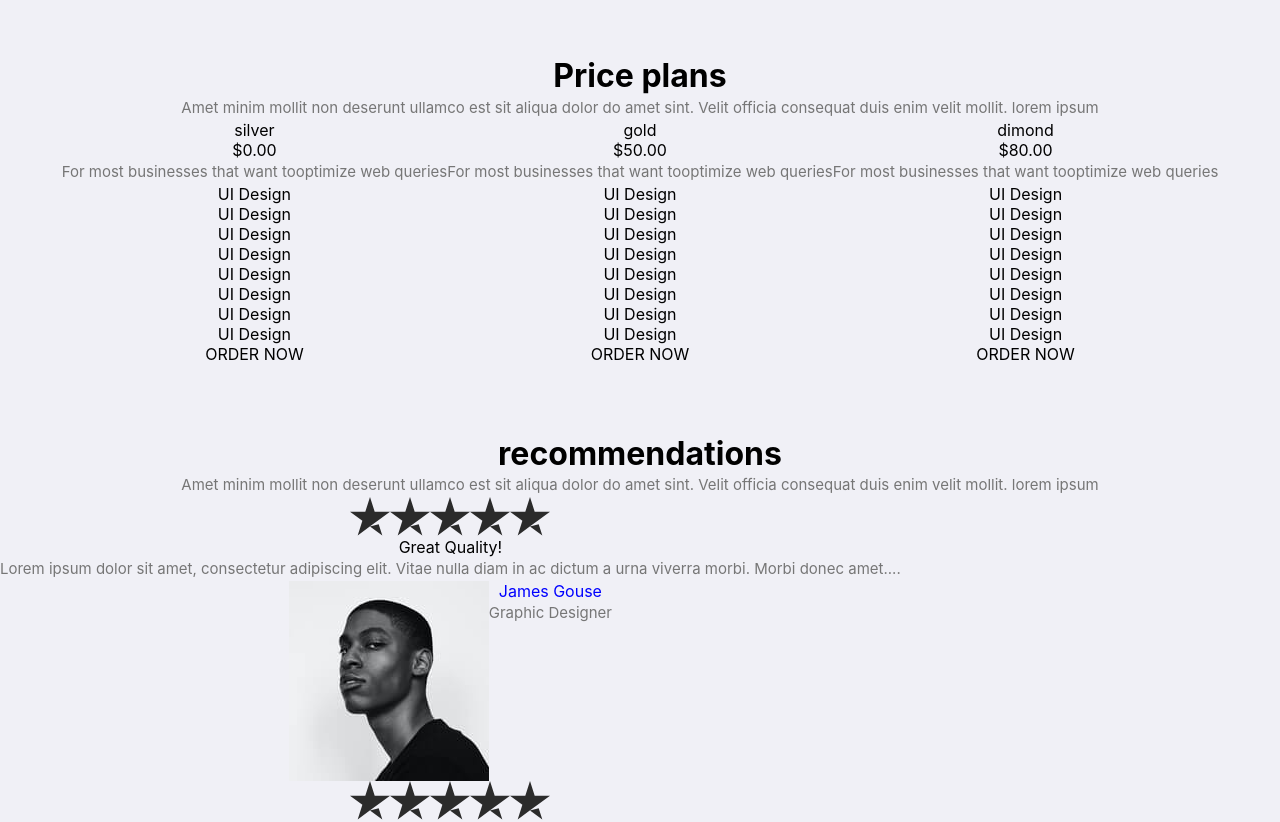
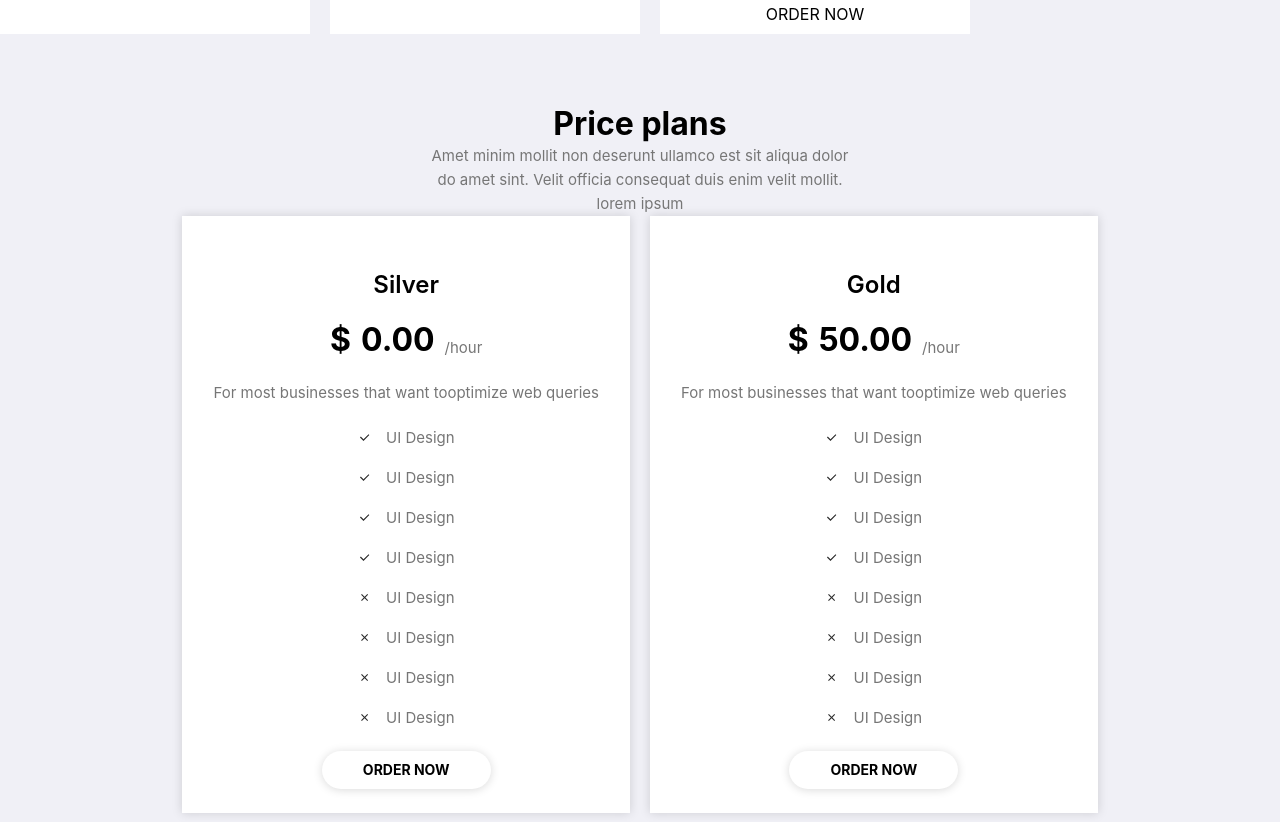
Before and after one commit to adastion/adastion-portfolio-start-project, a React app: page / in a window 1280 px wide. Shown: the part 792-1614 px from the top of the page. Built offline with nearby package versions, Linux system fonts and the light colour scheme.

Commit message:
Price plans

```diff
--- a/src/components/SectionTitle.tsx
+++ b/src/components/SectionTitle.tsx
@@ -2,11 +2,15 @@ import styled from "styled-components";
 
 type SectionTitlePropsType = {
   size?: string;
-}
+  weight?: string;
+};
 
 export const SectionTitle = styled.h2<SectionTitlePropsType>`
-  font-size: ${props => props.size || '32px'};
-  font-weight: 700;
+  font-size: ${(props) => props.size || "32px"};
+  font-weight: ${(props) => props.weight || "700"};
   line-height: 123.6%;
 
+  &::first-letter {
+    text-transform: uppercase;
+  }
 `;
--- a/src/components/Text.tsx
+++ b/src/components/Text.tsx
@@ -5,6 +5,8 @@ type TextPropsType = {
   size?: string;
   weight?: string;
   height?: string;
+  width?: string;
+  position?: string;
 };
 
 export const Text = styled.p<TextPropsType>`
@@ -12,4 +14,6 @@ export const Text = styled.p<TextPropsType>`
   font-weight: ${(props) => props.weight || "400"};
   line-height: ${(props) => props.height || "24px"};
   color: ${Theme.colors.secondary || "#000"};
+  max-width: ${(props) => props.width || "auto"};
+  text-align: ${(props) => props.position || "center"};
 `;
--- a/src/layout/header/banner/Banner.tsx
+++ b/src/layout/header/banner/Banner.tsx
@@ -16,7 +16,7 @@ export const Banner = () => {
         <h1>
           <span>Front-end</span> Developer
         </h1>
-        <Text size={"16px"}>
+        <Text size={"16px"} position={"start"}>
           Lorem ipsum dolor sit amet, consectetur adipiscing elit. Et, volutpat
           feugiat placerat lobortis. Natoque rutrum semper sed suspendisse nunc
           lectus.
--- a/src/layout/section/my_services/MyServices.tsx
+++ b/src/layout/section/my_services/MyServices.tsx
@@ -10,7 +10,7 @@ export const MyServices = () => {
     <section>
       <FlexWrapper direction={"column"} align={"center"}>
         <SectionTitle>My services</SectionTitle>
-        <Text>
+        <Text width={"438px"}>
           Amet minim mollit non deserunt ullamco est sit aliqua dolor do amet
           sint. Velit officia consequat duis enim velit mollit. lorem ipsum
         </Text>
--- a/src/layout/section/my_services/card_services/CardServices.tsx
+++ b/src/layout/section/my_services/card_services/CardServices.tsx
@@ -3,6 +3,7 @@ import { FlexWrapper } from "../../../../components/FlexWrapper";
 import { Icon } from "../../../../components/Icons/Icon";
 import { Text } from "../../../../components/Text";
 import styled from "styled-components";
+import { Theme } from "../../../../styles/Theme";
 
 type CardServicesPropsType = {
   iconCard: string;
@@ -32,4 +33,5 @@ const StyledCardServices = styled.div`
   width: 310px;
   min-height: 100%;
   padding: 10px;
+  background: ${Theme.colors.bg.primary};
 `;
--- a/src/layout/section/price/PricePlans.tsx
+++ b/src/layout/section/price/PricePlans.tsx
@@ -3,16 +3,17 @@ import { SectionTitle } from "../../../components/SectionTitle";
 import { Text } from "./../../../components/Text";
 import { FlexWrapper } from "./../../../components/FlexWrapper";
 import { CardPrice } from "./card_price/CardPrice";
+import { Theme } from "../../../styles/Theme";
 
 export const PricePlans = () => {
   return (
     <FlexWrapper direction={"column"} align={"center"}>
       <SectionTitle>Price plans</SectionTitle>
-      <Text>
+      <Text width={'438px'}>
         Amet minim mollit non deserunt ullamco est sit aliqua dolor do amet
         sint. Velit officia consequat duis enim velit mollit. lorem ipsum
       </Text>
-      <FlexWrapper justify={"center"} wrap={"wrap"}>
+      <FlexWrapper justify={"center"} wrap={"wrap"} gap={Theme.gapCard}>
         <CardPrice
           title={"silver"}
           price={"0.00"}
--- a/src/layout/section/price/card_price/CardPrice.tsx
+++ b/src/layout/section/price/card_price/CardPrice.tsx
@@ -1,48 +1,112 @@
-import React from 'react'
-import { FlexWrapper } from '../../../../components/FlexWrapper';
-import { Text } from '../../../../components/Text';
-import styled from 'styled-components';
+import React from "react";
+import { FlexWrapper } from "../../../../components/FlexWrapper";
+import { Text } from "../../../../components/Text";
+import styled from "styled-components";
+import { SectionTitle } from "../../../../components/SectionTitle";
+import { Theme } from "../../../../styles/Theme";
+import { Icon } from "./../../../../components/Icons/Icon";
 
 type CardPricePropsType = {
   title: string;
   price: string;
   service: string;
   info: string;
-}
+};
 
 export const CardPrice = (props: CardPricePropsType) => {
   return (
-    <FlexWrapper direction={'column'} align={'center'}>
-      <Ttle>{props.title}</Ttle>
-      <Price><span>$</span>{props.price}</Price>
+    <CardPriceStyled>
+      <SectionTitle size={"24px"} weight={"600"}>
+        {props.title}
+      </SectionTitle>
+      <Price>
+        <span>$</span>
+        {props.price}
+        <Text position={"start"}>/hour</Text>
+      </Price>
       <Text>{props.info}</Text>
-      <ul>
-        <ServiceName>{props.service}</ServiceName>
-        <ServiceName>{props.service}</ServiceName>
-        <ServiceName>{props.service}</ServiceName>
-        <ServiceName>{props.service}</ServiceName>
-        <ServiceName>{props.service}</ServiceName>
-        <ServiceName>{props.service}</ServiceName>
-        <ServiceName>{props.service}</ServiceName>
-        <ServiceName>{props.service}</ServiceName>
-      </ul>
-      <BtnService >ORDER NOW</BtnService>
-    </FlexWrapper>
-  )
-}
+      <ServiceList>
+        <ServiceName>
+          <Icon iconId={"check"} size={"13.2px"} />
+          {props.service}
+        </ServiceName>
+        <ServiceName>
+          <Icon iconId={"check"} size={"13.2px"} />
+          {props.service}
+        </ServiceName>
+        <ServiceName>
+          <Icon iconId={"check"} size={"13.2px"} />
+          {props.service}
+        </ServiceName>
+        <ServiceName>
+          <Icon iconId={"check"} size={"13.2px"} />
+          {props.service}
+        </ServiceName>
+        <ServiceName>
+          <Icon iconId={"close"} size={"13.2px"} />
+          {props.service}
+        </ServiceName>
+        <ServiceName>
+          <Icon iconId={"close"} size={"13.2px"} />
+          {props.service}
+        </ServiceName>
+        <ServiceName>
+          <Icon iconId={"close"} size={"13.2px"} />
+          {props.service}
+        </ServiceName>
+        <ServiceName>
+          <Icon iconId={"close"} size={"13.2px"} />
+          {props.service}
+        </ServiceName>
+      </ServiceList>
+      <BtnService>ORDER NOW</BtnService>
+    </CardPriceStyled>
+  );
+};
 
-const Ttle = styled.h3`
-
-`
+const CardPriceStyled = styled.li`
+  display: flex;
+  gap: 21px;
+  flex-direction: column;
+  align-items: center;
+  padding: 54px 31px 24px;
+  background: ${Theme.colors.bg.primary};
+  box-shadow: 0px 0px 10px 0px rgba(0, 0, 0, 0.15);
+`;
 
 const Price = styled.p`
+  font-size: 32px;
+  font-weight: 700;
+  line-height: 123.6%;
+  display: flex;
+  align-items: end;
+  gap: 10px;
+`;
 
-`
+const ServiceList = styled.ul`
+  display: grid;
+  gap: 16px
+`;
 
 const ServiceName = styled.li`
-
-`
+  display: flex;
+  gap: 15px;
+  align-items: center;
+  font-size: 15px;
+  font-weight: 400;
+  line-height: 24px;
+  color: ${Theme.colors.secondary};
+`;
 
 const BtnService = styled.a`
-
-`
+  display: flex;
+  justify-content: center;
+  align-items: center;
+  padding: 10px 41px;
+  height: 38px;
+  border-radius: 19px;
+  background: ${Theme.colors.bg.primary};
+  box-shadow: 0px 1px 10px 0px rgba(0, 0, 0, 0.15);
+  font-size: 14px;
+  font-weight: 700;
+`;
```
